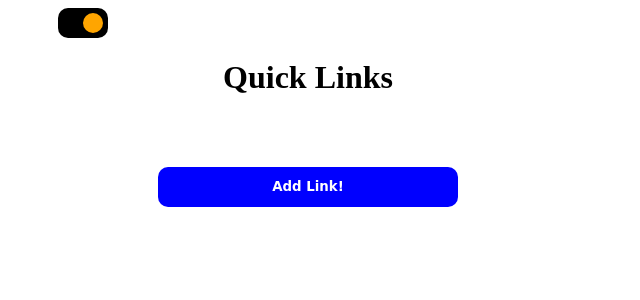
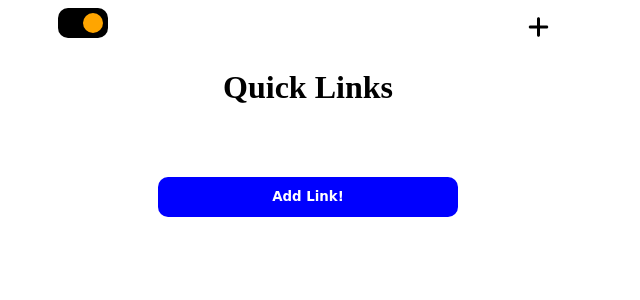
Before and after one commit to samerosenberg/quicklinks, a React (Create React App) app: page / in a window 1280 px wide. Shown: the top 300 px of the page, without its empty margins (0-640 px from the left). Built offline with nearby package versions, Linux system fonts and the light colour scheme.

Commit message:
Add new QuickAdd button to add current tab url

```diff
--- a/src/App.css
+++ b/src/App.css
@@ -14,6 +14,10 @@ main {
     --background: black;
     --primary: white;
     --toggle-left: 5px;
+}
+
+header {
+    display: flex;
 }
 
 .darkModeContainer {
@@ -33,6 +37,21 @@ main {
     top: 5px;
     left: var(--toggle-left);
     transition: left 0.5s;
+}
+
+.quickAdd {
+    height: 40px;
+    width: 40px;
+    background-color: var(--background);
+    color: var(--primary);
+    border: none;
+    margin-left: auto;
+    top: 5px;
+    font-size: x-large;
+}
+
+.quickAdd:hover {
+    opacity: 0.5;
 }
 
 .addContainer {
--- a/src/App.tsx
+++ b/src/App.tsx
@@ -1,6 +1,8 @@
 import React, { useCallback, useEffect, useState } from "react";
 import "./App.css";
 import { Link } from "./Link";
+import { faPlus } from "@fortawesome/free-solid-svg-icons";
+import { FontAwesomeIcon } from "@fortawesome/react-fontawesome";
 
 function App() {
     const [links, setLinks] = useState<string[]>([]);
@@ -41,6 +43,12 @@ function App() {
         setNewLinks(newLinks);
     }
 
+    async function quickAdd(): Promise<void> {
+        const [curTab] = await chrome.tabs.query({ active: true, lastFocusedWindow: true });
+        const newLinks = [...links, curTab.url!];
+        setNewLinks(newLinks);
+    }
+
     async function copiedCallback(id: number): Promise<void> {
         const url = links[id];
         setCopiedLink(url);
@@ -66,10 +74,7 @@ function App() {
         setNewLinks(newLinks);
     }
 
-    function updateCallback(
-        e: React.ChangeEvent<HTMLInputElement>,
-        index: number
-    ) {
+    function updateCallback(e: React.ChangeEvent<HTMLInputElement>, index: number) {
         const newLinks = links.map((link, i) => {
             if (i === index) {
                 return e.currentTarget.value;
@@ -114,9 +119,14 @@ function App() {
 
     return (
         <>
-            <div className="darkModeContainer" onClick={toggleDarkMode}>
-                <div className="darkModeToggle"></div>
-            </div>
+            <header>
+                <div className="darkModeContainer" onClick={toggleDarkMode}>
+                    <div className="darkModeToggle"></div>
+                </div>
+                <button className="quickAdd" title="Quick add current url" onClick={quickAdd}>
+                    <FontAwesomeIcon icon={faPlus} />
+                </button>
+            </header>
             <main>
                 <div className="header">
                     <h1>Quick Links</h1>
@@ -129,15 +139,7 @@ function App() {
                 <div className="linkList">
                     {links.map((link, index) => {
                         return (
-                            <Link
-                                key={index}
-                                id={index}
-                                link={link}
-                                copiedCallback={copiedCallback}
-                                launchCallback={launchCallback}
-                                removeCallback={removeCallback}
-                                updateCallback={updateCallback}
-                            />
+                            <Link key={index} id={index} link={link} copiedCallback={copiedCallback} launchCallback={launchCallback} removeCallback={removeCallback} updateCallback={updateCallback} />
                         );
                     })}
                 </div>
--- a/src/Link.tsx
+++ b/src/Link.tsx
@@ -1,8 +1,4 @@
-import {
-    faCopy,
-    faTimes,
-    faArrowUpRightFromSquare,
-} from "@fortawesome/free-solid-svg-icons";
+import { faCopy, faTimes, faArrowUpRightFromSquare } from "@fortawesome/free-solid-svg-icons";
 import { FontAwesomeIcon } from "@fortawesome/react-fontawesome";
 import React from "react";
 import "./Link.css";
@@ -11,6 +7,7 @@ export function Link(linkProps: LinkProps): JSX.Element {
     return (
         <div className="linkContainer">
             <button
+                title="Add to clipboard"
                 className="copyButton"
                 onClick={() => {
                     linkProps.copiedCallback(linkProps.id);
@@ -19,6 +16,7 @@ export function Link(linkProps: LinkProps): JSX.Element {
                 <FontAwesomeIcon icon={faCopy} />
             </button>
             <button
+                title="Open link in new tab"
                 className="launchLink"
                 onClick={() => {
                     linkProps.launchCallback(linkProps.id);
@@ -36,6 +34,7 @@ export function Link(linkProps: LinkProps): JSX.Element {
                 value={linkProps.link}
             ></input>
             <button
+                title="Remove link"
                 className="removeLink"
                 onClick={() => {
                     linkProps.removeCallback(linkProps.id);
```
Also changed, not shown: 11 other files (tests, documents, lock files or other folders).
